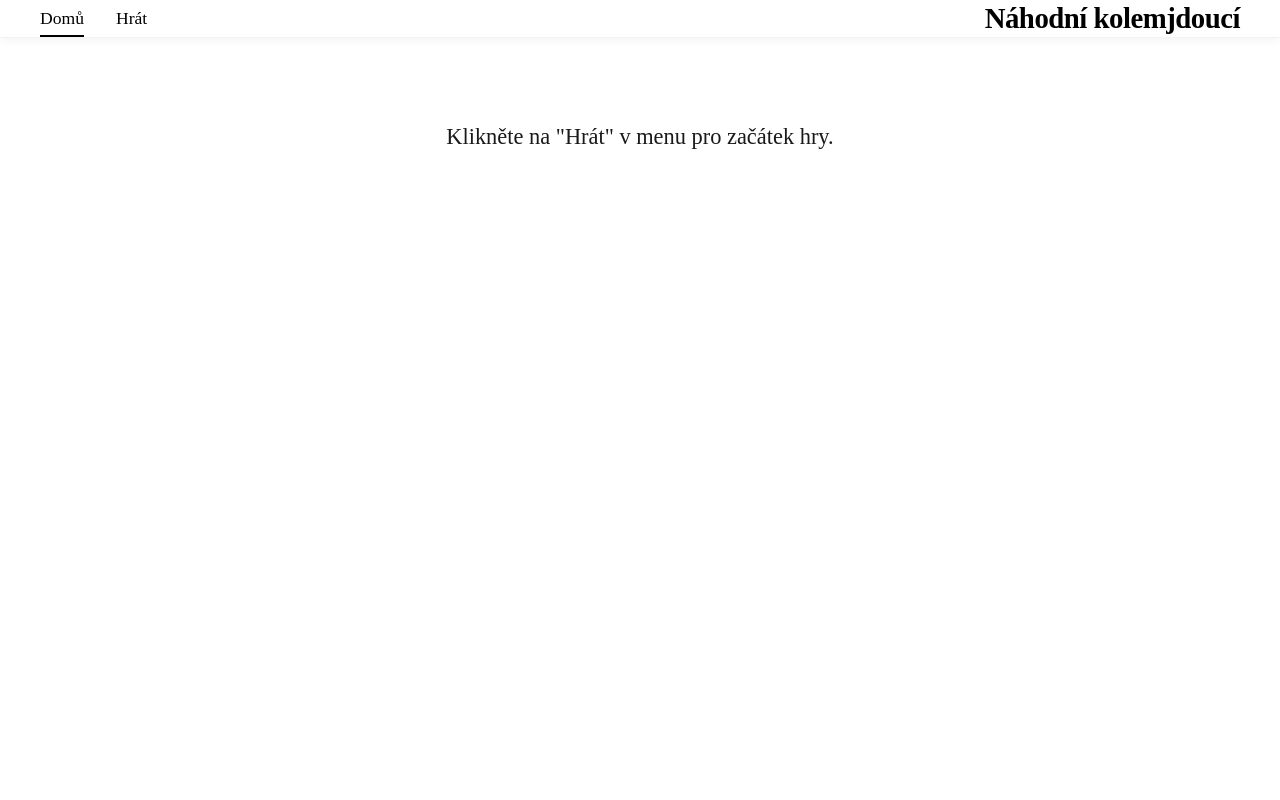
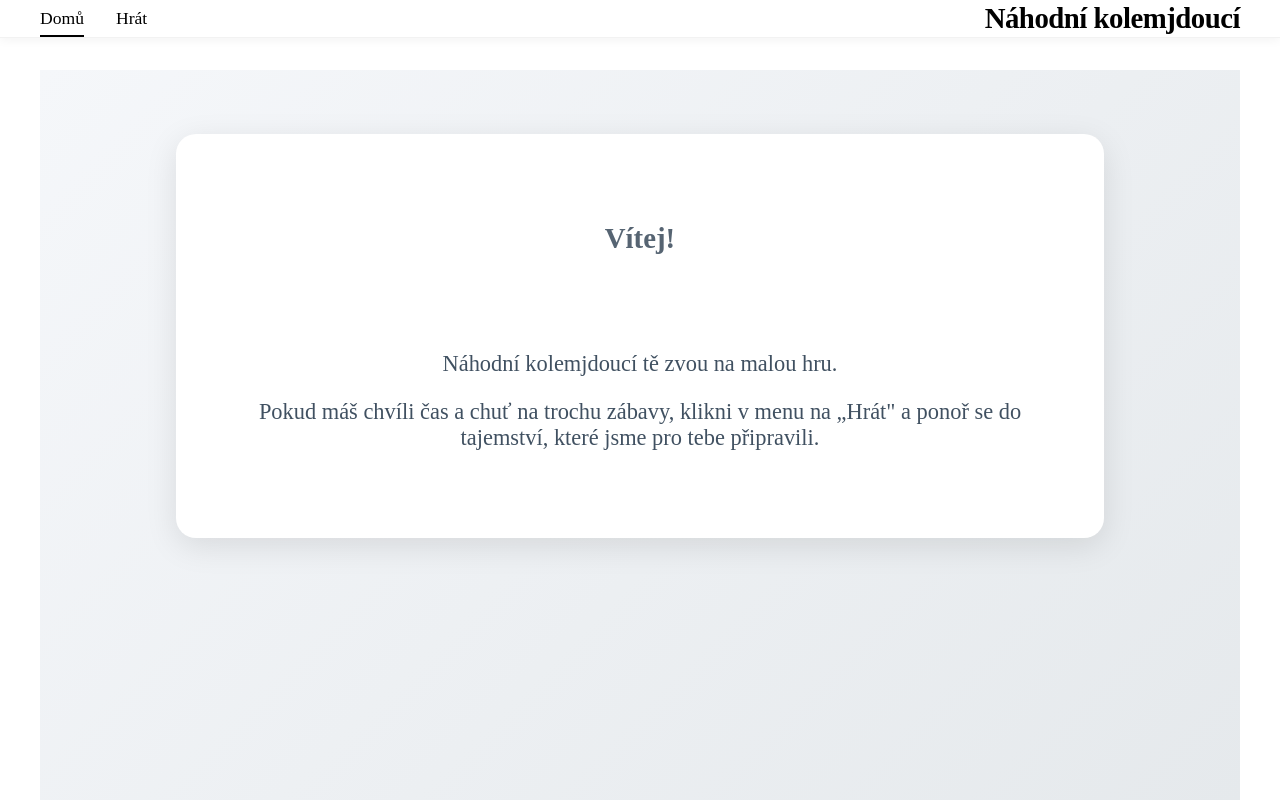
Before and after one commit to Hreeik/puzzle-app, a React (Vite) app: page / in a window 1280 px wide. Shown: the top 800 px of the page. Built offline with nearby package versions, Linux system fonts and the light colour scheme.

Commit message:
Update home page styling and layout, improve puzzle game functionality

```diff
--- a/src/components/Header.tsx
+++ b/src/components/Header.tsx
@@ -1,8 +1,47 @@
 import { Link, useLocation } from 'react-router-dom';
+import { useEffect, useState } from 'react';
 import './Header.css';
 
 const Header = () => {
     const location = useLocation();
+    const [isPuzzleSolved, setIsPuzzleSolved] = useState(false);
+
+    useEffect(() => {
+        // Check if puzzle is solved by looking at localStorage
+        const checkPuzzleSolved = () => {
+            const placedPieces = localStorage.getItem('puzzlePlacedPieces');
+            if (placedPieces) {
+                const pieces = JSON.parse(placedPieces);
+                const solved = pieces.every((piece: number | null, index: number) => piece === index + 1);
+                setIsPuzzleSolved(solved);
+            } else {
+                setIsPuzzleSolved(false);
+            }
+        };
+
+        // Initial check
+        checkPuzzleSolved();
+
+        // Listen for puzzle solved event
+        const handlePuzzleSolved = () => {
+            setIsPuzzleSolved(true);
+        };
+
+        // Listen for puzzle reset event
+        const handlePuzzleReset = () => {
+            setIsPuzzleSolved(false);
+        };
+
+        window.addEventListener('puzzleSolved', handlePuzzleSolved);
+        window.addEventListener('puzzleReset', handlePuzzleReset);
+        window.addEventListener('storage', checkPuzzleSolved);
+
+        return () => {
+            window.removeEventListener('puzzleSolved', handlePuzzleSolved);
+            window.removeEventListener('puzzleReset', handlePuzzleReset);
+            window.removeEventListener('storage', checkPuzzleSolved);
+        };
+    }, []);
 
     return (
         <header className="header">
@@ -20,6 +59,22 @@ const Header = () => {
                     >
                         Hrát
                     </Link>
+                    {isPuzzleSolved && (
+                        <>
+                            <Link
+                                to="/secret"
+                                className={`header-nav-link ${location.pathname === '/secret' ? 'active' : ''}`}
+                            >
+                                Pozvánka
+                            </Link>
+                            <Link
+                                to="/additional-info"
+                                className={`header-nav-link ${location.pathname === '/additional-info' ? 'active' : ''}`}
+                            >
+                                Informace
+                            </Link>
+                        </>
+                    )}
                 </nav>
                 <div className="logo">
                     <span className="logo-text">Náhodní kolemjdoucí</span>
--- a/src/components/PuzzleGame.tsx
+++ b/src/components/PuzzleGame.tsx
@@ -40,8 +40,14 @@ const PuzzleGame: FC = () => {
     // Check if puzzle is solved
     useEffect(() => {
         const isPuzzleSolved = placedPieces.every((piece, index) => piece === index + 1);
-        setIsSolved(isPuzzleSolved);
-    }, [placedPieces]);
+        if (isPuzzleSolved !== isSolved) {
+            setIsSolved(isPuzzleSolved);
+            if (isPuzzleSolved) {
+                // Dispatch custom event for puzzle solved
+                window.dispatchEvent(new Event('puzzleSolved'));
+            }
+        }
+    }, [placedPieces, isSolved]);
 
     // Save state whenever it changes
     useEffect(() => {
@@ -62,6 +68,9 @@ const PuzzleGame: FC = () => {
         setPlacedPieces(Array(16).fill(null));
         setDraggedTile(null);
         setIsSolved(false);
+
+        // Dispatch custom event for reset
+        window.dispatchEvent(new Event('puzzleReset'));
     };
 
     const handleDragStart = (e: DragEvent<HTMLDivElement>, index: number) => {
--- a/src/pages/Home.css
+++ b/src/pages/Home.css
@@ -1,6 +1,30 @@
 .home-container {
     text-align: center;
     padding: 2rem;
+    min-height: 100vh;
+    display: flex;
+    flex-direction: column;
+    align-items: center;
+    background: linear-gradient(135deg, #f5f7fa 0%, #e4e8eb 100%);
+    color: #2c3e50;
+}
+
+.home-content {
+    max-width: 800px;
+    background: #fff;
+    padding: 4rem;
+    border-radius: 20px;
+    box-shadow: 0 8px 32px rgba(0, 0, 0, 0.1);
+    animation: fadeIn 0.5s ease-out;
+    margin-top: 2rem;
+}
+
+.page-title {
+    font-size: 1.8rem;
+    font-weight: 600;
+    margin-bottom: 1.5rem;
+    color: var(--text-color);
+    opacity: 0.8;
 }
 
 .home-container h1 {
@@ -18,3 +42,14 @@
     opacity: 0.9;
     font-weight: 500;
 }
+
+@keyframes fadeIn {
+    from {
+        opacity: 0;
+        transform: translateY(20px);
+    }
+    to {
+        opacity: 1;
+        transform: translateY(0);
+    }
+}
--- a/src/pages/Home.tsx
+++ b/src/pages/Home.tsx
@@ -4,7 +4,12 @@ import './Home.css';
 const Home: FC = () => {
     return (
         <div className="home-container">
-            <p>Klikněte na "Hrát" v menu pro začátek hry.</p>
+            <div className="home-content">
+                <h2 className="page-title">Vítej!</h2>
+                <h1>Vítej!</h1>
+                <p>Náhodní kolemjdoucí tě zvou na malou hru.</p>
+                <p>Pokud máš chvíli čas a chuť na trochu zábavy, klikni v menu na „Hrát" a ponoř se do tajemství, které jsme pro tebe připravili.</p>
+            </div>
         </div>
     );
 };
```
